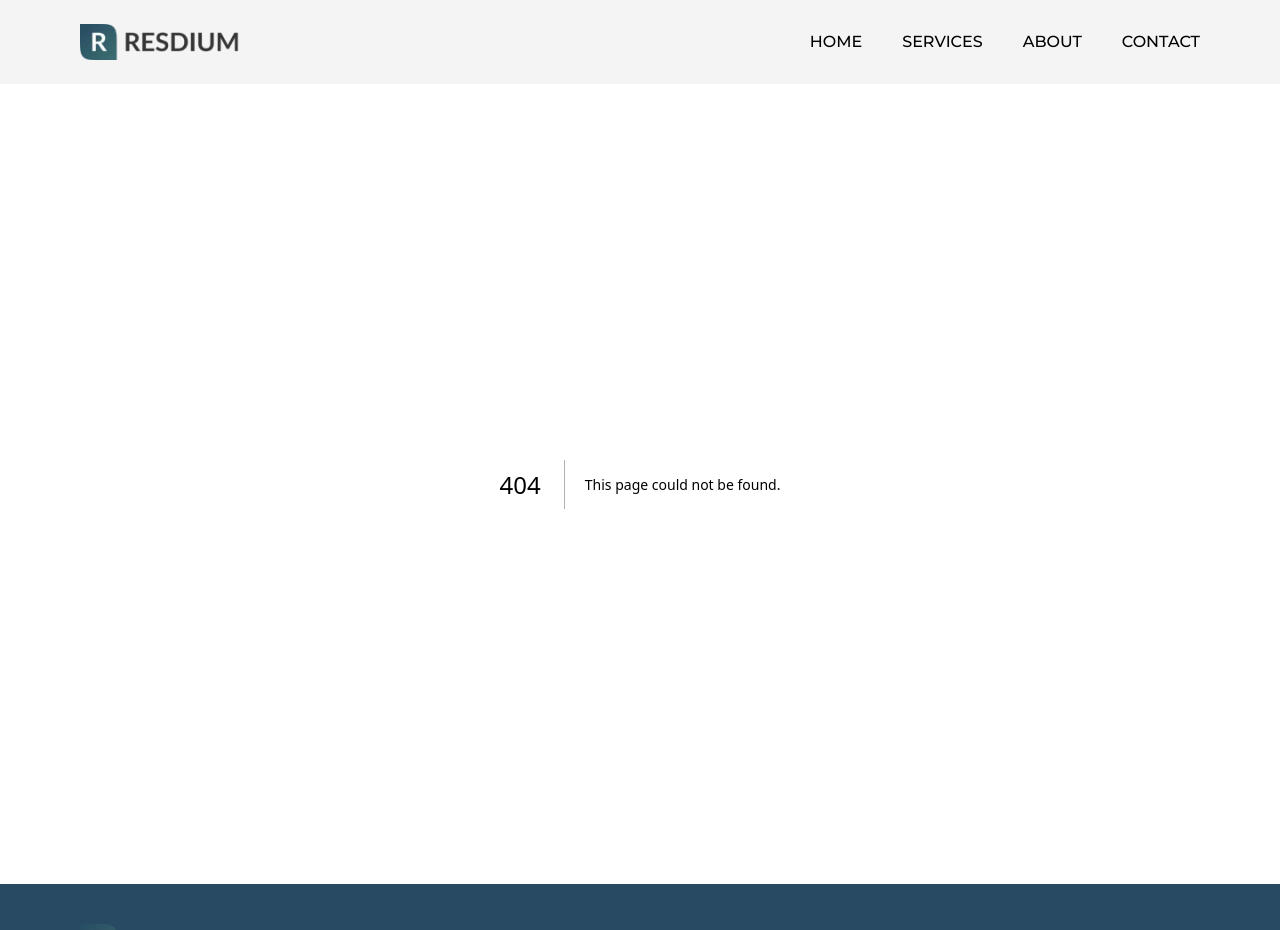
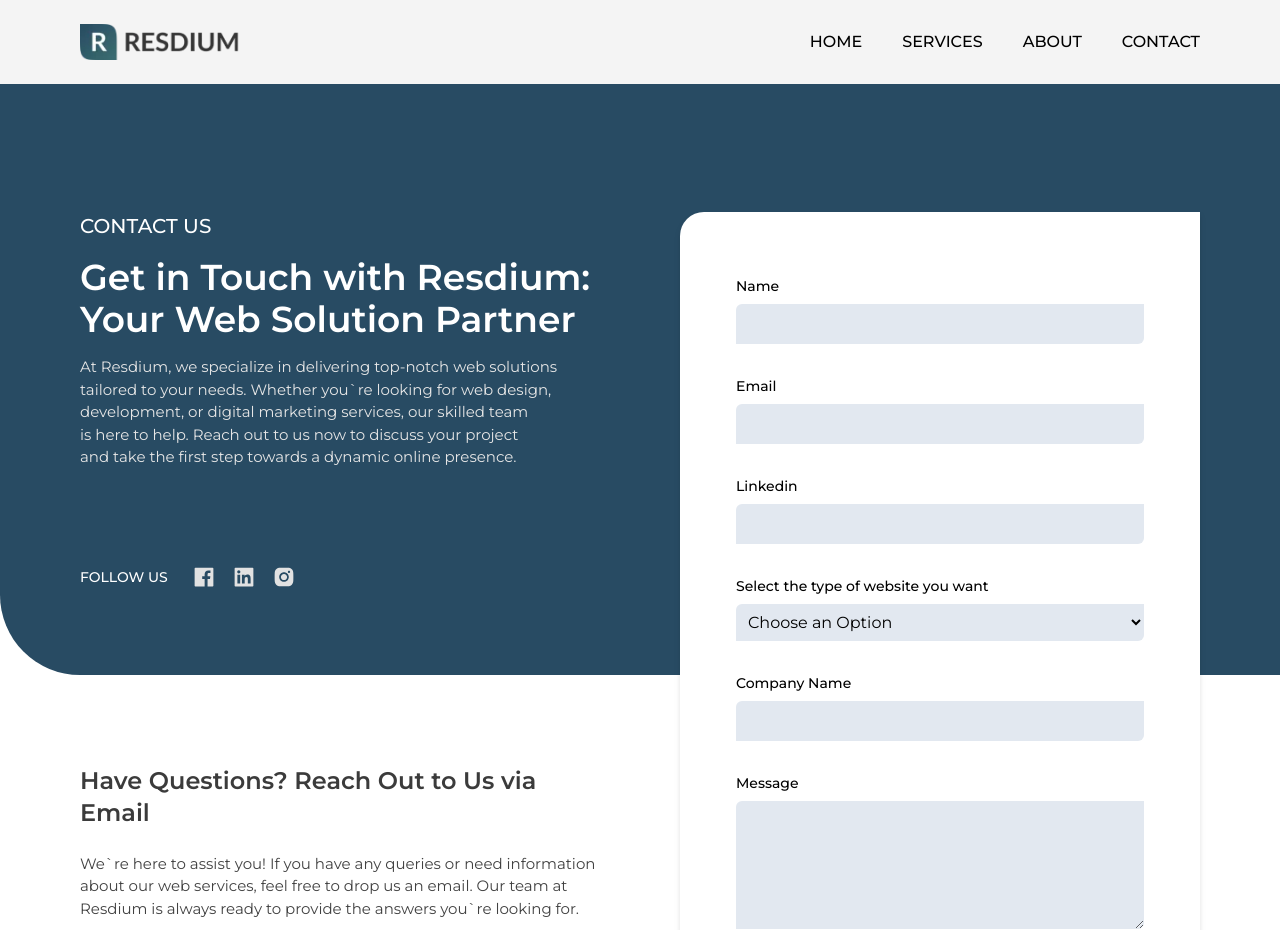
Before and after one commit to itsmiraz/resdium-client-web-design, a Next.js app: page /contactUs in a window 1280 px wide. Before the commit this address had no page. Shown: the top 930 px of the page. Built offline with nearby package versions, Linux system fonts and the light colour scheme.

Commit message:
Contact US page added

```diff
--- a/src/Components/Shared/Footer/Footer.js
+++ b/src/Components/Shared/Footer/Footer.js
@@ -34,7 +34,9 @@ const Footer = () => {
               <p>About</p>
             </li>
             <li>
-              <p>Contact</p>
+              <Link href={"/contactUs"}>
+                <p>Contact</p>
+              </Link>
             </li>
           </ul>
         </div>
--- a/src/Components/Shared/Header/Header.jsx
+++ b/src/Components/Shared/Header/Header.jsx
@@ -21,7 +21,9 @@ const Header = () => {
                 className={`lg:static absolute  ${open ? "left-0 scale-100" : "left-[-1000px] scale-0"} lg:scale-100 transition-all duration-300 ease-in-out top-14 lg:h-full h-screen flex justify-center items-center lg:w-fit w-full bg-[#F4F4F4] `}>
                 <ul className='flex lg:flex-row flex-col items-center gap-6 lg:gap-10 font-medium bg-[#F4F4F4]'>
                     <li>
-                        <p className='cursor-pointer'>HOME</p>
+                        <Link href={'/'}>
+                            <p className='cursor-pointer'>HOME</p>
+                        </Link>
                     </li>
                     <li>
                         <p className='cursor-pointer'>SERVICES</p>
@@ -30,7 +32,9 @@ const Header = () => {
                         <p className='cursor-pointer'>ABOUT</p>
                     </li>
                     <li>
-                        <p className='cursor-pointer'>CONTACT</p>
+                        <Link href={'/contactUs'}>
+                            <p className='cursor-pointer'>CONTACT</p>
+                        </Link>
                     </li>
                 </ul>
             </div>
--- /dev/null
+++ b/src/pages/contactUs/index.js
@@ -0,0 +1,171 @@
+import { MAINBTN } from "@/Components/Modules/Buttons/Buttons";
+import Link from "next/link";
+import React from "react";
+import {
+  AiFillFacebook,
+  AiFillInstagram,
+  AiFillLinkedin,
+  AiOutlineMail,
+} from "react-icons/ai";
+import { Balancer } from "react-wrap-balancer";
+
+const ContactUs = () => {
+  return (
+    <section className="relative">
+      <div className="absolute z-10 top-0 left-0 h-[591px] w-full bg-[#284B63] md:rounded-bl-[80px]"></div>
+
+      <div className="relative px-6 md:px-10 lg:px-20 py-20 lg:py-32 z-20 grid grid-cols-1 md:grid-cols-2 gap-10 lg:gap-20">
+        <div className="space-y-4">
+          <h2 className="text-xl font-medium text-white">CONTACT US</h2>
+          <h1 className="text-[36px] leading-[42px] font-semibold text-white">
+            Get in Touch with Resdium: Your Web Solution Partner
+          </h1>
+          <p className="text-[#E6E6E6] text-[15px]">
+            <Balancer>
+              At Resdium, we specialize in delivering top-notch web solutions
+              tailored to your needs. Whether you`re looking for web design,
+              development, or digital marketing services, our skilled team is
+              here to help. Reach out to us now to discuss your project and take
+              the first step towards a dynamic online presence.
+            </Balancer>
+          </p>
+
+          <div className="flex gap-6 items-center py-10  md:py-10 lg:py-20">
+            <p className="font-medium text-white text-sm">FOLLOW US</p>
+            <ul className="text-[#E2E2E2]  text-2xl flex gap-x-4">
+              <li>
+                <Link
+                  target="_blank"
+                  aria-label="Facebook Link"
+                  href={"https://facebook.com/resdium"}
+                >
+                  <AiFillFacebook />
+                </Link>
+              </li>
+              <li>
+                <Link
+                  target="_blank"
+                  aria-label="Linkdin Link"
+                  href={"https://www.linkedin.com/company/resdium/"}
+                >
+                  <AiFillLinkedin />
+                </Link>
+              </li>
+              <li>
+                <Link
+                  target="_blank"
+                  aria-label="Instagram Link"
+                  href={"https://www.instagram.com/rezdium/"}
+                >
+                  <AiFillInstagram />
+                </Link>
+              </li>
+            </ul>
+          </div>
+
+          <div className="md:pt-10 pt-20 lg:pt-20 space-y-6">
+            <h1 className="text-2xl font-semibold text-[#3B3B3B]">
+              Have Questions? Reach Out to Us via Email
+            </h1>
+            <p className="text-[#414141] text-[15px]">
+              <Balancer>
+                We`re here to assist you! If you have any queries or need
+                information about our web services, feel free to drop us an
+                email. Our team at Resdium is always ready to provide the
+                answers you`re looking for.
+              </Balancer>
+            </p>
+            <div className="flex font-semibold text-[#414141] items-center gap-2">
+              <AiOutlineMail />
+              <p>contact.resdium@gmail.com</p>
+            </div>
+          </div>
+        </div>
+        <div className="">
+          {/* Form */}
+          <div className="bg-white drop-shadow-md md:p-8 lg:p-14 sticky top-32 rounded-ss-3xl rounded-ee-3xl space-y-6">
+            {/* Name */}
+
+            <div>
+              <label htmlFor="" className="block text-sm font-medium py-2 ">
+                Name
+              </label>
+              <input
+                type="text"
+                className="w-full bg-slate-200 p-2 rounded-ss-md rounded-ee-md"
+              />
+            </div>
+
+            {/* email */}
+            <div>
+              <label htmlFor="" className="block text-sm font-medium py-2 ">
+                Email
+              </label>
+              <input
+                type="email"
+                className="w-full bg-slate-200 p-2 rounded-ss-md rounded-ee-md"
+              />
+            </div>
+            {/* Linkedin */}
+            <div>
+              <label htmlFor="" className="block text-sm font-medium py-2 ">
+                Linkedin
+              </label>
+              <input
+                type="text"
+                className="w-full bg-slate-200 p-2 rounded-ss-md rounded-ee-md"
+              />
+            </div>
+
+            {/* Type */}
+            <div>
+              <label htmlFor="" className="block text-sm font-medium py-2 ">
+                Select the type of website you want
+              </label>
+              <select
+                className="w-full bg-slate-200 p-2 rounded-ss-md rounded-ee-md"
+                name=""
+                id=""
+              >
+                <option value="">Choose an Option</option>
+                <option value="">Real Estate Company Website</option>
+                <option value="">E-commerce Web Site</option>
+                <option value="">Blog Web Site</option>
+                <option value="">Portfolio Web Site</option>
+                <option value="">Landing Page Web Site</option>
+                <option value="">Other</option>
+              </select>
+            </div>
+
+            {/* Company Name */}
+            <div>
+              <label htmlFor="" className="block text-sm font-medium py-2 ">
+                Company Name
+              </label>
+              <input
+                type="text"
+                className="w-full bg-slate-200 p-2 rounded-ss-md rounded-ee-md"
+              />
+            </div>
+
+            {/* Message */}
+            <div>
+              <label htmlFor="" className="block text-sm font-medium py-2 ">
+                Message
+              </label>
+              <textarea
+                type=""
+                className="w-full h-32 bg-slate-200 p-2 rounded-ss-md rounded-ee-md"
+              />
+            </div>
+            <button className="teal-green-to-deep-blue-gradient w-full  text-white  px-4 py-3 font-medium  rounded-corners-sm">
+              SUBMIT
+            </button>
+          </div>
+        </div>
+      </div>
+    </section>
+  );
+};
+
+export default ContactUs;
```
